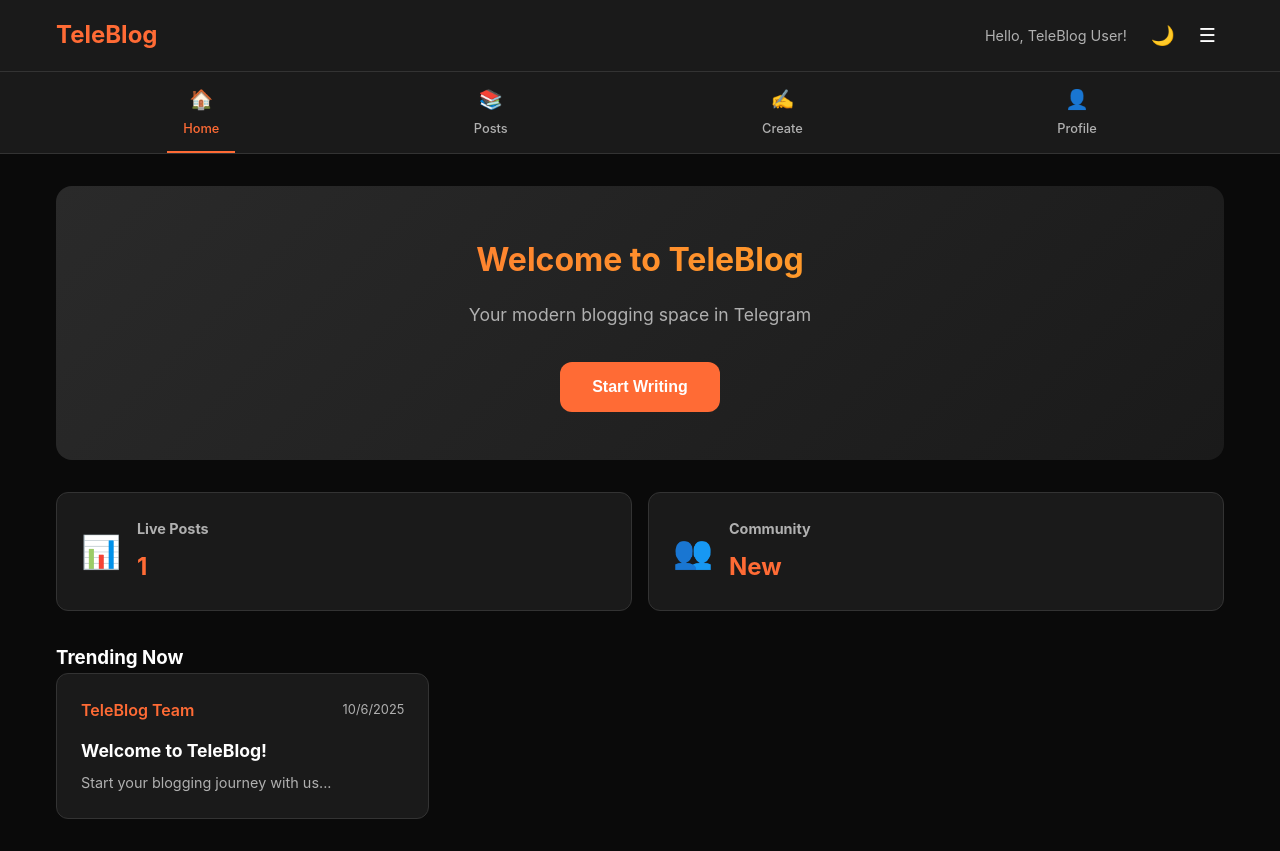
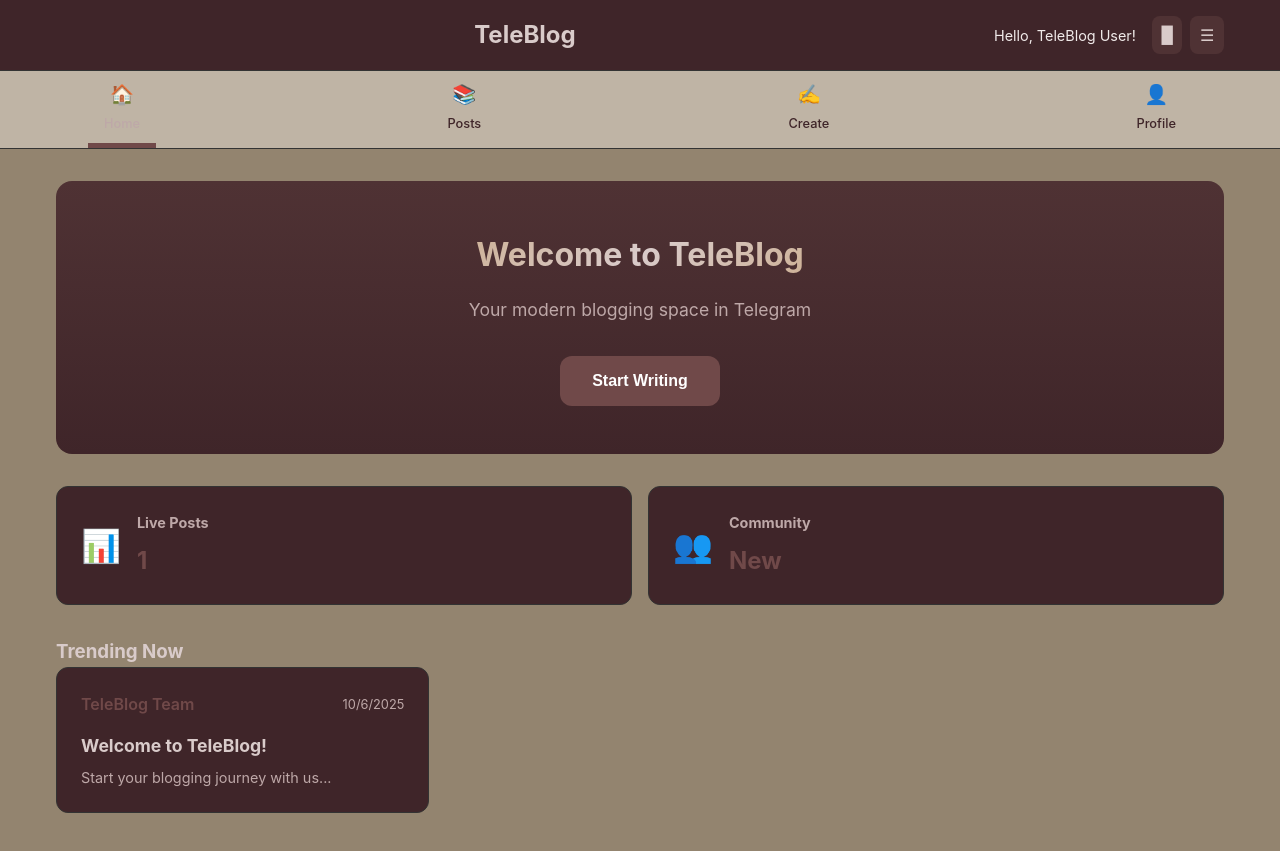
Before and after one commit to mcrdot/teleblogindex, a plain HTML site: page index.html in a window 1280 px wide. Drawn offline with nearby package versions, Linux system fonts and the light colour scheme; a script that the page names is missing.

Commit message:
theme edtd

```diff
--- a/index.html
+++ b/index.html
@@ -14,11 +14,12 @@
         <!-- Header - Fixed -->
         <header class="app-header">
             <div class="header-content">
+                <a href= "/assets/images/tb-logo.png" ></a>
                 <h1 class="app-logo">TeleBlog</h1>
                 <div class="user-menu">
                     <span class="user-greeting" id="user-greeting">Hello!</span>
                     <div class="header-actions">
-                        <button class="icon-btn" id="theme-toggle">🌙</button>
+                        <button class="icon-btn" id="theme-toggle">█</button>
                         <button class="icon-btn" id="menu-toggle">☰</button>
                     </div>
                 </div>
--- a/styles.css
+++ b/styles.css
@@ -1,11 +1,39 @@
+/* my themes */
+
+.Primary {
+    --bg0: #f7f7f7;
+    --bg1: #eeeeee;
+    --bg2: #e3e3e3;
+    --bg3: #d1d1d1;
+    --bg4: #acacac;
+    --bg5: #8b8b8b;
+    --bg6: #646464;
+    --bg7: #515151;
+    --bg8: #333333;
+    --bg9: #131313;
+  }
+.Secondary {
+    --bg10: #f0eae9;
+    --bg11: #d9cbca;
+    --bg12: #bea8a8;
+    --bg13: #a38684;
+    --bg14: #906b6a;
+    --bg15: #7c5251;
+    --bg16: #704949;
+    --bg17: #5f3d3e;
+    --bg18: #4f3234;
+    --bg19: #3f2529;
+  }
+
+
 /* TeleBlog Lite - Modern Single Page Design */
 :root {
-    --bg-primary: #0a0a0a;
-    --bg-secondary: #1a1a1a;
+    --bg-primary: #131313;
+    --bg-secondary: #3f2529;
     --bg-accent: #2a2a2a;
-    --text-primary: #ffffff;
-    --text-secondary: #b0b0b0;
-    --accent: #ff6b35;
+    --text-primary: #d9cbca;
+    --text-secondary: #bea8a8;
+    --accent: #704949;
     --border: #333333;
     --success: #00d26a;
     --warning: #ffb224;
@@ -20,7 +48,7 @@
 /* Modern Base Styles */
 body {
     font-family: -apple-system, BlinkMacSystemFont, 'Segoe UI', Roboto, sans-serif;
-    background: var(--bg-primary);
+    background: #93846f;
     color: var(--text-primary);
     line-height: 1.6;
 }
@@ -37,7 +65,7 @@ body {
     background: var(--bg-secondary);
     border-bottom: 1px solid var(--border);
     padding: 1rem 0;
-    position: sticky;
+    /* position: sticky;  */
     top: 0;
     z-index: 100;
     backdrop-filter: blur(10px);
@@ -55,7 +83,7 @@ body {
 .app-logo {
     font-size: 1.5rem;
     font-weight: 700;
-    color: var(--accent);
+    color: #d9cbca;
 }
 
 .user-menu {
@@ -66,7 +94,7 @@ body {
 
 .user-greeting {
     font-size: 0.9rem;
-    color: var(--text-secondary);
+    color: #f0eae9;
 }
 
 .header-actions {
@@ -75,55 +103,58 @@ body {
 }
 
 .icon-btn {
-    background: none;
+    background: #4f3234;
     border: none;
-    color: var(--text-primary);
-    font-size: 1.2rem;
+    color: #d9cbca;
+    font-size: 1rem;
     cursor: pointer;
-    padding: 0.5rem;
+    padding: 0.6rem;
     border-radius: 8px;
     transition: background 0.2s;
 }
 
 .icon-btn:hover {
-    background: var(--bg-accent);
+    background: #906b6a;
+    color: #3f2529;
 }
 
 /* Modern Navigation */
 .main-nav {
-    background: var(--bg-secondary);
+    /* background: var(--bg-secondary); */
+    background: #bfb4a5;
     border-bottom: 1px solid var(--border);
     position: sticky;
-    top: 60px;
+    top: 0px;
     z-index: 99;
 }
 
 .nav-container {
     max-width: 1200px;
     margin: 0 auto;
-    padding: 0 1rem;
+    padding: 0 3rem;
     display: flex;
-    justify-content: space-around;
+    position: sticky;
+    justify-content: space-between;
 }
 
 .nav-item {
     display: flex;
     flex-direction: column;
     align-items: center;
-    padding: 0.75rem 1rem;
+    padding: 0.5rem 1rem;
     text-decoration: none;
-    color: var(--text-secondary);
+    color: #3f2529;
     transition: all 0.2s;
-    border-bottom: 2px solid transparent;
+    border-bottom: 5px solid transparent;
 }
 
 .nav-item.active {
-    color: var(--accent);
+    color: #bea8a8;
     border-bottom-color: var(--accent);
 }
 
 .nav-item:hover {
-    color: var(--text-primary);
+    color: #bea8a8;
 }
 
 .nav-icon {
@@ -163,7 +194,7 @@ body {
 .hero-banner {
     text-align: center;
     padding: 3rem 2rem;
-    background: linear-gradient(135deg, var(--bg-accent), var(--bg-secondary));
+    background: linear-gradient(0deg, #3f2529, #4f3234);
     border-radius: 16px;
     margin-bottom: 2rem;
 }
@@ -171,7 +202,7 @@ body {
 .hero-banner h2 {
     font-size: 2rem;
     margin-bottom: 1rem;
-    background: linear-gradient(135deg, var(--accent), var(--warning));
+    background: linear-gradient(135deg,#b77e30, #d9cbca, #b77e30);
     -webkit-background-clip: text;
     -webkit-text-fill-color: transparent;
     background-clip: text;
```
Also changed, not shown: assets/images/tb-logo.png (added).
